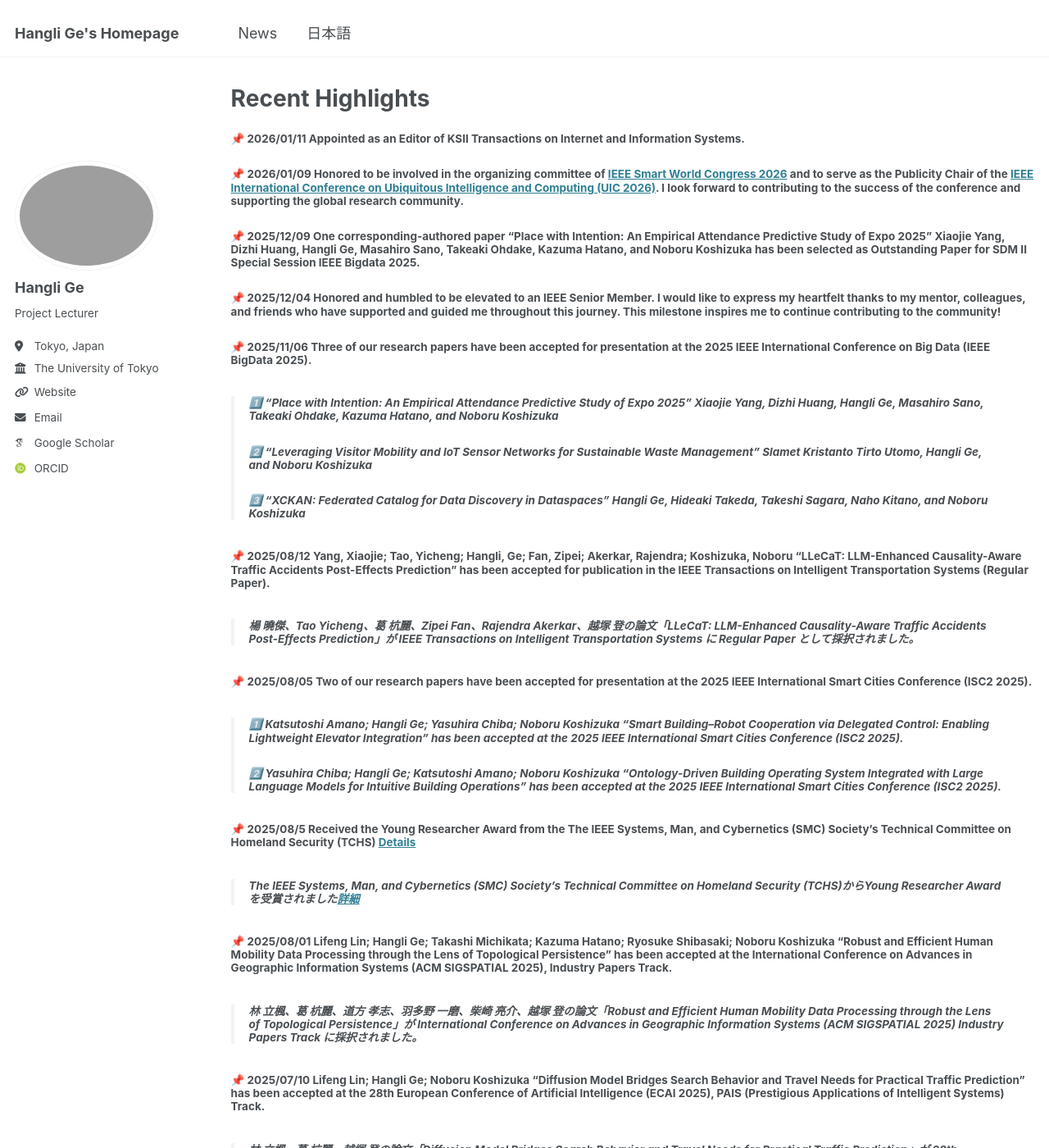
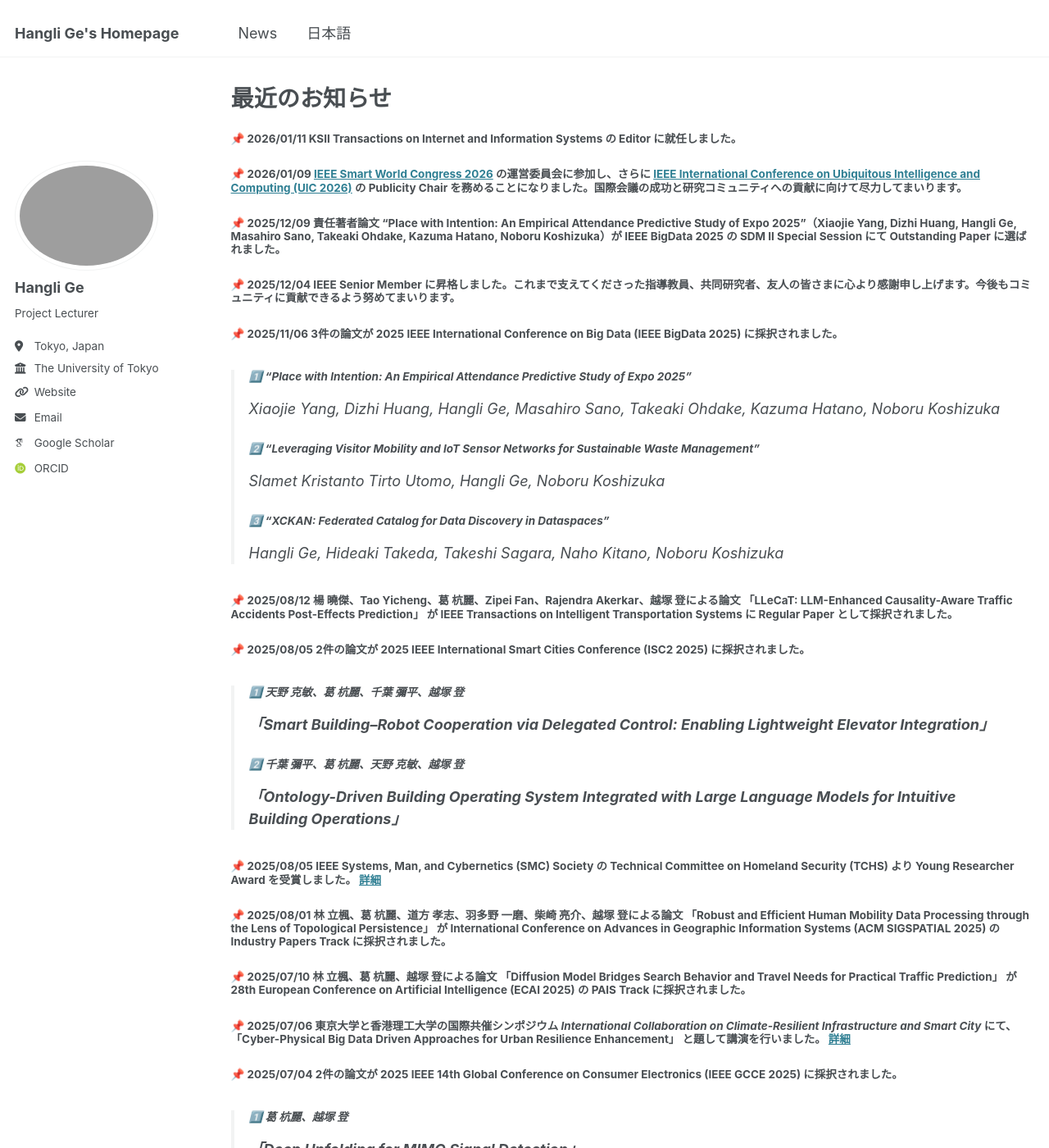
Before and after one commit to christie888/christie888.github.io, a Jekyll site: the page built from _pages/post_jp.md, in a window 1280 px wide and 1400 px high. Shown: the whole window at 82% size. Built offline with Jekyll 4.4.1, drawn with Linux system fonts in a browser that asks for light colours; some web fonts are replaced; some of the changed text lies outside the part shown.

Commit message:
Update post_jp.md

```diff
--- a/_pages/post_jp.md
+++ b/_pages/post_jp.md
@@ -1,75 +1,79 @@
 ---
 layout: archive
-title: "Recent Highlights"
+title: "最近のお知らせ"
 permalink: post_jp/
 ---
-##### 📌 2026/01/11 Appointed as an Editor of KSII Transactions on Internet and Information Systems.
-##### 📌 2026/01/09 Honored to be involved in the organizing committee of [IEEE Smart World Congress 2026](https://swc-ieee-2026.github.io/) and to serve as the **Publicity Chair** of the [IEEE International Conference on Ubiquitous Intelligence and Computing (UIC 2026)](https://swc-ieee-2026.github.io/uic/). I look forward to contributing to the success of the conference and supporting the global research community.
-##### 📌 2025/12/09 One corresponding-authored paper “Place with Intention: An Empirical Attendance Predictive Study of Expo 2025” Xiaojie Yang, Dizhi Huang, Hangli Ge, Masahiro Sano, Takeaki Ohdake, Kazuma Hatano, and Noboru Koshizuka has been selected as **Outstanding Paper** for SDM II Special Session IEEE Bigdata 2025.
-##### 📌 2025/12/04 Honored and humbled to be elevated to an **IEEE Senior Member**. I would like to express my heartfelt thanks to my mentor, colleagues, and friends who have supported and guided me throughout this journey. This milestone inspires me to continue contributing to the community!
-##### 📌 2025/11/06 Three of our research papers have been accepted for presentation at the 2025 IEEE International Conference on Big Data (IEEE BigData 2025).
-> ###### 1️⃣ “Place with Intention: An Empirical Attendance Predictive Study of Expo 2025” Xiaojie Yang, Dizhi Huang, Hangli Ge, Masahiro Sano, Takeaki Ohdake, Kazuma Hatano, and Noboru Koshizuka<br>
-> ###### 2️⃣ “Leveraging Visitor Mobility and IoT Sensor Networks for Sustainable Waste Management” Slamet Kristanto Tirto Utomo, Hangli Ge, and Noboru Koshizuka<br>
-> ###### 3️⃣ “XCKAN: Federated Catalog for Data Discovery in Dataspaces” Hangli Ge, Hideaki Takeda, Takeshi Sagara, Naho Kitano, and Noboru Koshizuka
+##### 📌 2026/01/11 KSII Transactions on Internet and Information Systems の Editor に就任しました。
 
-##### 📌 2025/08/12 Yang, Xiaojie; Tao, Yicheng; Hangli, Ge; Fan, Zipei; Akerkar, Rajendra; Koshizuka, Noboru  “LLeCaT: LLM-Enhanced Causality-Aware Traffic Accidents Post-Effects Prediction” has been accepted for publication in the IEEE Transactions on Intelligent Transportation Systems (Regular Paper).
-> ###### 楊 曉傑、Tao Yicheng、葛 杭麗、Zipei Fan、Rajendra Akerkar、越塚 登の論文「LLeCaT: LLM-Enhanced Causality-Aware Traffic Accidents Post-Effects Prediction」が IEEE Transactions on Intelligent Transportation Systems に Regular Paper として採択されました。
+##### 📌 2026/01/09 [IEEE Smart World Congress 2026](https://swc-ieee-2026.github.io/) の運営委員会に参加し、さらに [IEEE International Conference on Ubiquitous Intelligence and Computing (UIC 2026)](https://swc-ieee-2026.github.io/uic/) の **Publicity Chair** を務めることになりました。国際会議の成功と研究コミュニティへの貢献に向けて尽力してまいります。
 
-##### 📌  2025/08/05 Two of our research papers have been accepted for presentation at the 2025 IEEE International Smart Cities Conference (ISC2 2025).
-> ###### 1️⃣ Katsutoshi Amano; Hangli Ge; Yasuhira Chiba; Noboru Koshizuka  “Smart Building–Robot Cooperation via Delegated Control: Enabling Lightweight Elevator Integration” has been accepted at the 2025 IEEE International Smart Cities Conference (ISC2 2025).
-> ###### 2️⃣ Yasuhira Chiba; Hangli Ge; Katsutoshi Amano; Noboru Koshizuka “Ontology-Driven Building Operating System Integrated with Large Language Models for Intuitive Building Operations” has been accepted at the 2025 IEEE International Smart Cities Conference (ISC2 2025).
+##### 📌 2025/12/09 責任著者論文 **“Place with Intention: An Empirical Attendance Predictive Study of Expo 2025”**（Xiaojie Yang, Dizhi Huang, Hangli Ge, Masahiro Sano, Takeaki Ohdake, Kazuma Hatano, Noboru Koshizuka）が IEEE BigData 2025 の SDM II Special Session にて **Outstanding Paper** に選ばれました。
 
-##### 📌 2025/08/5 Received the Young Researcher Award from the The IEEE Systems, Man, and Cybernetics (SMC) Society’s Technical Committee on Homeland Security (TCHS)  [Details](https://www.ieee-csr.org/awards/#ieee-smc-tchs)
-> ###### The IEEE Systems, Man, and Cybernetics (SMC) Society’s Technical Committee on Homeland Security (TCHS)からYoung Researcher Award を受賞されました[詳細](https://www.ieee-csr.org/awards/#ieee-smc-tchs)
+##### 📌 2025/12/04 **IEEE Senior Member** に昇格しました。これまで支えてくださった指導教員、共同研究者、友人の皆さまに心より感謝申し上げます。今後もコミュニティに貢献できるよう努めてまいります。
 
-##### 📌 2025/08/01 Lifeng Lin; Hangli Ge; Takashi Michikata; Kazuma Hatano; Ryosuke Shibasaki; Noboru Koshizuka “Robust and Efficient Human Mobility Data Processing through the Lens of Topological Persistence” has been accepted at the International Conference on Advances in Geographic Information Systems (ACM SIGSPATIAL 2025), Industry Papers Track.
-> ###### 林 立楓、葛 杭麗、道方 孝志、羽多野 一磨、柴崎 亮介、越塚 登の論文「Robust and Efficient Human Mobility Data Processing through the Lens of Topological Persistence」が International Conference on Advances in Geographic Information Systems (ACM SIGSPATIAL 2025) Industry Papers Track に採択されました。
+##### 📌 2025/11/06 3件の論文が **2025 IEEE International Conference on Big Data (IEEE BigData 2025)** に採択されました。
+> ###### 1️⃣ **“Place with Intention: An Empirical Attendance Predictive Study of Expo 2025”**
+> Xiaojie Yang, Dizhi Huang, Hangli Ge, Masahiro Sano, Takeaki Ohdake, Kazuma Hatano, Noboru Koshizuka
+>
+> ###### 2️⃣ **“Leveraging Visitor Mobility and IoT Sensor Networks for Sustainable Waste Management”**
+> Slamet Kristanto Tirto Utomo, Hangli Ge, Noboru Koshizuka
+>
+> ###### 3️⃣ **“XCKAN: Federated Catalog for Data Discovery in Dataspaces”**
+> Hangli Ge, Hideaki Takeda, Takeshi Sagara, Naho Kitano, Noboru Koshizuka
 
-##### 📌 2025/07/10 Lifeng Lin; Hangli Ge; Noboru Koshizuka  “Diffusion Model Bridges Search Behavior and Travel Needs for Practical Traffic Prediction” has been accepted at the 28th European Conference of Artificial Intelligence (ECAI 2025), PAIS (Prestigious Applications of Intelligent Systems) Track.
-> ###### 林 立楓、葛 杭麗、越塚 登の論文「Diffusion Model Bridges Search Behavior and Travel Needs for Practical Traffic Prediction」が 28th European Conference of Artificial Intelligence (ECAI 2025) PAIS Track に採択されました。
+##### 📌 2025/08/12 楊 曉傑、Tao Yicheng、葛 杭麗、Zipei Fan、Rajendra Akerkar、越塚 登による論文 **「LLeCaT: LLM-Enhanced Causality-Aware Traffic Accidents Post-Effects Prediction」** が **IEEE Transactions on Intelligent Transportation Systems** に **Regular Paper** として採択されました。
 
-##### 📌 2025/07/06 Honored to be invited to make a presentation, titled “Cyber-Physical Big Data Driven Approaches for Urban Resilience Enhancement”  at the joint international symposium *International Collaboration on Climate-Resilient Infrastructure and Smart City*, co-hosted by the University of Tokyo and The Hong Kong Polytechnic University. [Details](https://hanglige.online/files/20250706Poster_UTokyo.jpg)
-> ###### 東京大学と香港理工大学の国際共催シンポジウム「International Collaboration on Climate-Resilient Infrastructure and Smart City」にて、「Cyber-Physical Big Data Driven Approaches for Urban Resilience Enhancement」と題して講演を行いました。[詳細](https://hanglige.online/files/20250706Poster_UTokyo.jpg)
+##### 📌 2025/08/05 2件の論文が **2025 IEEE International Smart Cities Conference (ISC2 2025)** に採択されました。
+> ###### 1️⃣ 天野 克敏、葛 杭麗、千葉 彌平、越塚 登
+> **「Smart Building–Robot Cooperation via Delegated Control: Enabling Lightweight Elevator Integration」**
+>
+> ###### 2️⃣ 千葉 彌平、葛 杭麗、天野 克敏、越塚 登
+> **「Ontology-Driven Building Operating System Integrated with Large Language Models for Intuitive Building Operations」**
 
-##### 📌 2025/07/04 Two of our research papers have been accepted for presentation at 2025 IEEE 14th Global Conference on Consumer Electronics (IEEE GCCE 2025).
-> ###### 1️⃣ Hangli Ge; Noboru Koshizuka  “Deep Unfolding for MIMO Signal Detection”
-> ###### 2️⃣ Hangli Ge; Hiroaki Mori; Yasuhira Chiba; Noboru Koshizuka  “Realizing Space-Oriented Control in Smart Buildings via Word Embeddings”
+##### 📌 2025/08/05 IEEE Systems, Man, and Cybernetics (SMC) Society の Technical Committee on Homeland Security (TCHS) より **Young Researcher Award** を受賞しました。 [詳細](https://www.ieee-csr.org/awards/#ieee-smc-tchs)
 
-##### 📌 2025/07/01 Hangli Ge; Kazuma Hatano; Nobuyuki Ichikawa; Takeshi Kawasaki; Noboru Koshizuka  “Analyzing the Correlation Between Expressway Route Search Records and Traffic Volume at Tourist Interchanges” has been published in the special issue *Sustainable Tourism and Transport under Overtourism* of the journal 交通工学 (Traffic Engineering), Vol. 60, No. 3 (issued on July 1, 2025).
-> ###### 葛 杭麗、羽多野 一磨、市川 暢之、川﨑 健史、越塚 登の論文「高速道路経路検索の利活用方法及び観光地ICにおける交通量との相関分析」が、交通工学誌 特集号「オーバーツーリズムに対応した持続可能な観光交通」第60巻3号に掲載されました。
+##### 📌 2025/08/01 林 立楓、葛 杭麗、道方 孝志、羽多野 一磨、柴崎 亮介、越塚 登による論文 **「Robust and Efficient Human Mobility Data Processing through the Lens of Topological Persistence」** が **International Conference on Advances in Geographic Information Systems (ACM SIGSPATIAL 2025)** の Industry Papers Track に採択されました。
 
-##### 📌 2025/06/30 Two of our research papers have been accepted for presentation at at the 2025 IEEE International Conference on Systems, Man, and Cybernetics (SMC).
-> ###### 1️⃣ Hangli Ge; Zipei Fan; Xiaojie Yang; Francesco Flammini; Noboru Koshizuka  “Simulation of Emergency Evacuation in Large-Scale Metropolitan Railway Systems for Urban Resilience” has been accepted at the 2025 IEEE International Conference on Systems, Man, and Cybernetics (SMC).
-> ###### 2️⃣ Hangli Ge; Huang Dizhi; Xiaojie Yang; Lifeng Lin; Kazuma Hatano; Takeshi Kawasaki; Noboru Koshizuka  “Origin–Destination Extraction from Large-Scale Route Search Records for Tourism Trend Analysis” has been accepted at the 2025 IEEE International Conference on Systems, Man, and Cybernetics (SMC), Track: Work-in-Progress and Industrial Papers.
+##### 📌 2025/07/10 林 立楓、葛 杭麗、越塚 登による論文 **「Diffusion Model Bridges Search Behavior and Travel Needs for Practical Traffic Prediction」** が **28th European Conference on Artificial Intelligence (ECAI 2025)** の **PAIS Track** に採択されました。
 
-##### 📌 2025/06/15 Itsuki Matsunaga; Hangli Ge; Yuto Kosugi; Nobuyuki Ichikawa; Takeshi Kawasaki; Noboru Koshizuka  “Long-Term Traffic Congestion Prediction on Expressways Using Route Search History Data” has been accepted as a peer-reviewed oral presentation at the 45th Annual Conference on Traffic Engineering (JSTE).
-> ###### 松永 惟月、葛 杭麗、小杉 雄斗、市川 暢之、川﨑 健史、越塚 登の論文「経路検索履歴データを用いた高速道路上での長期的な渋滞予測」が第45回交通工学研究発表会にて査読付き口頭発表として採択されました。
+##### 📌 2025/07/06 東京大学と香港理工大学の国際共催シンポジウム *International Collaboration on Climate-Resilient Infrastructure and Smart City* にて、**「Cyber-Physical Big Data Driven Approaches for Urban Resilience Enhancement」** と題して講演を行いました。 [詳細](https://hanglige.com/files/20250706Poster_UTokyo.jpg)
 
-##### 📌 2025/05/15 Selected as a Mentor for the 2025 IEEE Computer Society SYP (Student and Young Professionals) Micro Mentoring Program.
-> ###### 2025 IEEE Computer Society SYP (Student and Young Professionals) Micro Mentoring にて Mentor に選ばれました。
+##### 📌 2025/07/04 2件の論文が **2025 IEEE 14th Global Conference on Consumer Electronics (IEEE GCCE 2025)** に採択されました。
+> ###### 1️⃣ 葛 杭麗、越塚 登
+> **「Deep Unfolding for MIMO Signal Detection」**
+>
+> ###### 2️⃣ 葛 杭麗、森 大晃、千葉 彌平、越塚 登
+> **「Realizing Space-Oriented Control in Smart Buildings via Word Embeddings」**
 
-##### 📌 2025/04/10 Presented the paper  “A Traffic Evacuation Model for Enhancing Resilience During Railway Disruption” at the 20th European Dependable Computing Conference (EDCC 2025).
+##### 📌 2025/07/01 葛 杭麗、羽多野 一磨、市川 暢之、川﨑 健史、越塚 登による論文 **「高速道路経路検索の利活用方法及び観光地ICにおける交通量との相関分析」** が、『交通工学』特集号 **「オーバーツーリズムに対応した持続可能な観光交通」** 第60巻第3号に掲載されました。
 
-##### 📌 2025/03/20 Awarded a Research Grant from the Telecommunication Advancement Foundation as Principal Investigator.
-> ###### 電気通信普及財団にて研究調査助成を獲得しました（代表）。
+##### 📌 2025/06/30 2件の論文が **2025 IEEE International Conference on Systems, Man, and Cybernetics (SMC)** に採択されました。
+> ###### 1️⃣ 葛 杭麗、Zipei Fan、楊 曉傑、Francesco Flammini、越塚 登
+> **「Simulation of Emergency Evacuation in Large-Scale Metropolitan Railway Systems for Urban Resilience」**
+>
+> ###### 2️⃣ 葛 杭麗、黄 滌之、楊 曉傑、林 立楓、羽多野 一磨、川﨑 健史、越塚 登
+> **「Origin–Destination Extraction from Large-Scale Route Search Records for Tourism Trend Analysis」**
+> Work-in-Progress and Industrial Papers Track
 
-##### 📌 2025/03/16 Awarded a Research Grant from the Shinohara Memorial Foundation as Co-Investigator.
-> ###### しのはら財団にて研究調査助成を獲得しました（分担）。
+##### 📌 2025/06/15 松永 惟月、葛 杭麗、小杉 雄斗、市川 暢之、川﨑 健史、越塚 登による論文 **「経路検索履歴データを用いた高速道路上での長期的な渋滞予測」** が、第45回交通工学研究発表会にて **査読付き口頭発表** として採択されました。
 
-##### 📌 2025/03/03 Awarded the Grant-in-Aid for Early-Career Scientists (KAKENHI, FY2025) as Principal Investigator.
-> ###### 令和7年度科研費 若手研究を獲得しました（代表）。
+##### 📌 2025/05/15 **2025 IEEE Computer Society SYP (Student and Young Professionals) Micro Mentoring Program** の **Mentor** に選出されました。
 
-##### 📌 2025/3/01 Appointed as an Associate Editor of the IEEE Internet of Things Journal.
-> ###### IEEE Internet of Things JournalのAssociate Editor に就任しました。
+##### 📌 2025/04/10 **「A Traffic Evacuation Model for Enhancing Resilience During Railway Disruption」** を **20th European Dependable Computing Conference (EDCC 2025)** にて発表しました。
 
-##### 📌 2025/02/23 Xiaojie Yang; Hangli Ge; Jiawei Wang; Zipei Fan; Renhe Jiang; Ryosuke Shibasaki; Noboru Koshizuka  “CausalMob: Causally Predicting Human Mobility with LLMs-Derived Human Intentions Toward Public Events” has been accepted at the 2025 ACM SIGKDD Conference on Knowledge Discovery and Data Mining (KDD 2025).
-> ###### 楊 曉傑、葛 杭麗、Jiawei Wang、Zipei Fan、Renhe Jiang、柴崎 亮介、越塚 登の論文「CausalMob: Causally Predicting Human Mobility with LLMs-Derived Human Intentions Toward Public Events」が 2025 ACM SIGKDD Conference on Knowledge Discovery and Data Mining (KDD 2025) に採択されました。
+##### 📌 2025/03/20 **電気通信普及財団** より研究調査助成を獲得しました（**代表**）。
 
-##### 📌 2024/12/25 Presented the paper  “FRTP: Federating Route Search Records to Enhance Long-Term Traffic Prediction” at the 2024 IEEE International Conference on Big Data (BigData 2024).
-> ###### 葛 杭麗、楊 曉傑、松永 惟月、黄 滌之、越塚 登の論文「FRTP: Federating Route Search Records to Enhance Long-Term Traffic Prediction」を 2024 IEEE International Conference on Big Data (BigData 2024) にて発表しました。
+##### 📌 2025/03/16 **しのはら財団** より研究調査助成を獲得しました（**分担**）。
 
-##### 📌 2024/08/15 Awarded the Specially Selected Paper Award by the Journal of Information Processing (IPSJ Journal).
-> ###### 葛 杭麗、道方 孝志、越塚 登の論文「K-Neighboring on Multi-Weighted Graphs for Passenger Count Prediction on Railway Networks」が 情報処理学会誌 Journal of Information Processing 特別選考論文賞を受賞しました。
+##### 📌 2025/03/03 **令和7年度 科研費 若手研究** を獲得しました（**代表**）。
+
+##### 📌 2025/03/01 **IEEE Internet of Things Journal** の **Associate Editor** に就任しました。
+
+##### 📌 2025/02/23 楊 曉傑、葛 杭麗、Jiawei Wang、Zipei Fan、Renhe Jiang、柴崎 亮介、越塚 登による論文 **「CausalMob: Causally Predicting Human Mobility with LLMs-Derived Human Intentions Toward Public Events」** が **KDD 2025** に採択されました。
+
+##### 📌 2024/12/25 論文 **「FRTP: Federating Route Search Records to Enhance Long-Term Traffic Prediction」** を **2024 IEEE International Conference on Big Data (BigData 2024)** にて発表しました。
+
+##### 📌 2024/08/15 **情報処理学会 Journal of Information Processing 特別選考論文賞** を受賞しました。
 ---
 
 
```
